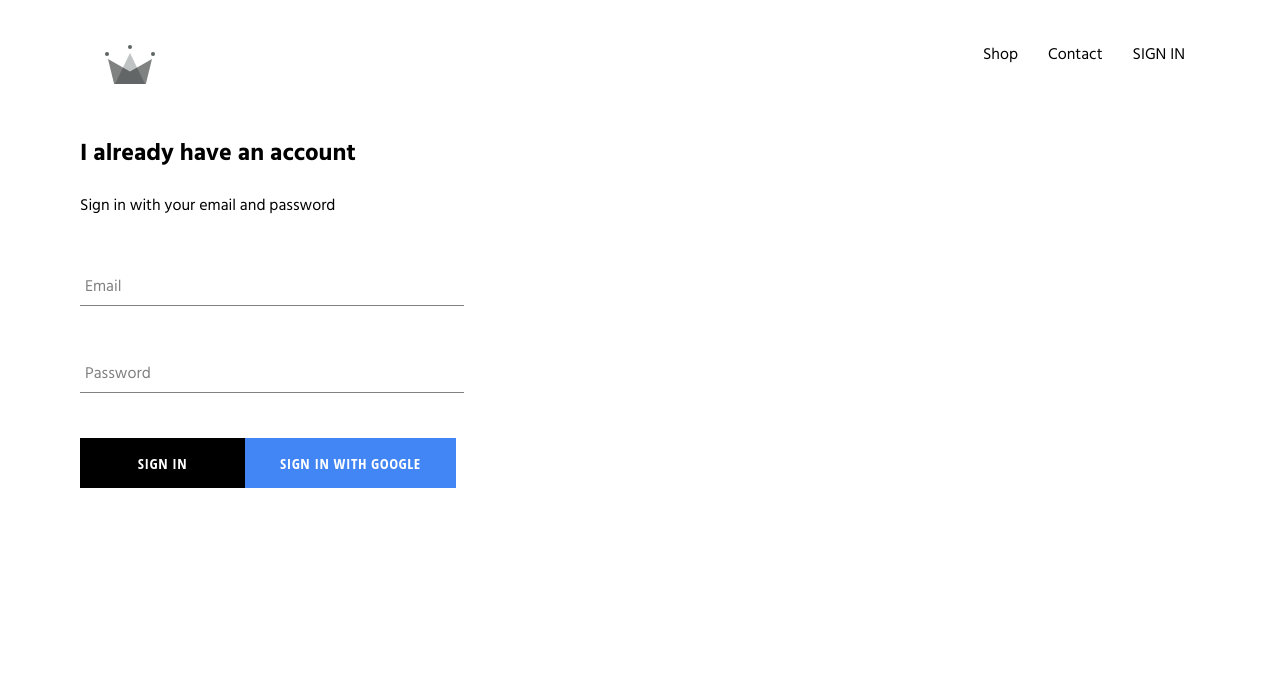
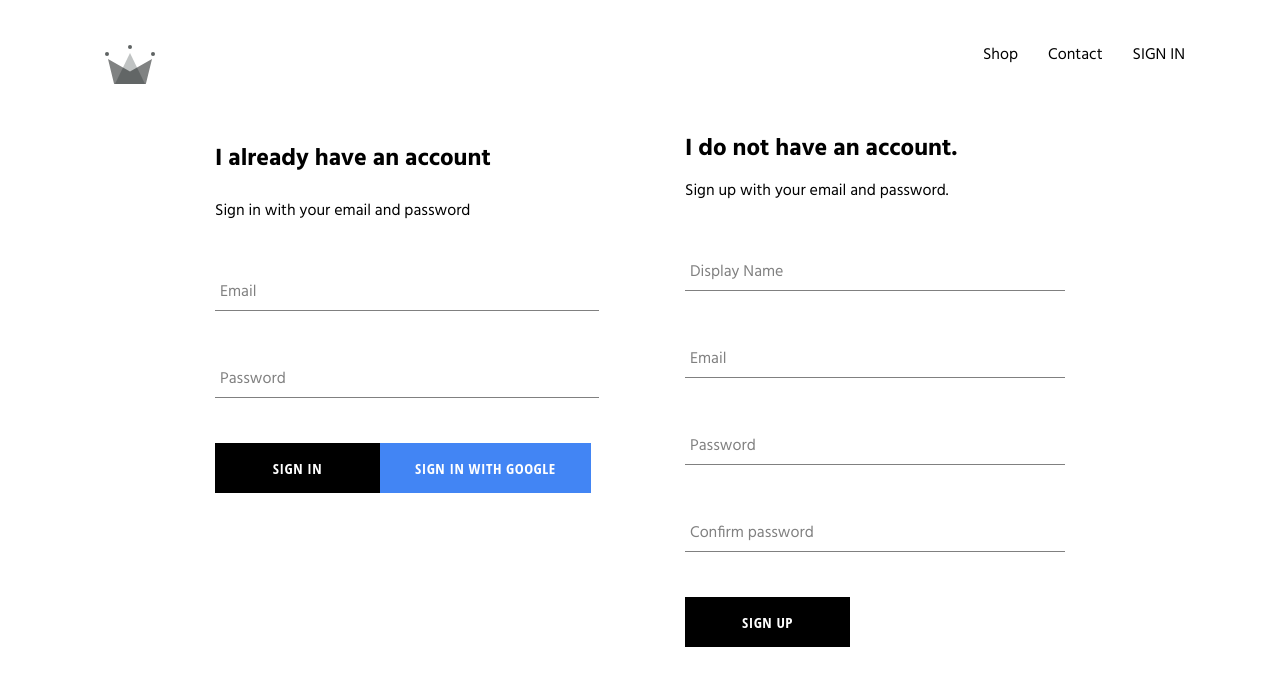
Before and after one commit to Hoolan01/EcommerceApp, a React (Create React App) app: page /signin in a window 1280 px wide. Shown: the top 686 px of the page. Built offline with nearby package versions, Linux system fonts and the light colour scheme; no server answers.

Commit message:
firebase settings

```diff
--- a/src/App.js
+++ b/src/App.js
@@ -5,7 +5,7 @@
 import ShopPage from "./pages/shop/shop.component";
 import Header from "./components/header/header.component";
 import SignInAndSignUpPage from "./pages/sign-in-and-sign-up/sign-in-and-sign-up.component";
-import { auth } from "./firebase/firebase.utils";
+import { auth, createUserProfileDocument } from "./firebase/firebase.utils";
 
 class App extends React.Component {
     constructor() {
@@ -18,9 +18,19 @@
     unsubscribeFromAuth = null;
 
     componentDidMount() {
-        this.unsubscribeFromAuth = auth.onAuthStateChanged((user) => {
-            this.setState({ currentUser: user });
-            console.log(user);
+        this.unsubscribeFromAuth = auth.onAuthStateChanged(async (userAuth) => {
+            if (userAuth) {
+                const userRef = await createUserProfileDocument(userAuth);
+
+                userRef.onSnapshot((snapShot) => {
+                    this.setState({
+                        currentUser: snapShot.id,
+                        ...snapShot.data(),
+                    });
+
+                    console.log(this.state);
+                });
+            } else this.setState({ currentUser: userAuth });
         });
     }
 
--- /dev/null
+++ b/src/components/sign-up/sign-up.component.jsx
@@ -0,0 +1,70 @@
+import React from "react";
+
+import FormInput from "../form-input/form-input.component";
+import CustomButton from "../custom-button/custom-button.component";
+
+import { auth, createUserProfileDocument } from "../../firebase/firebase.utils";
+
+import "./sign-up.styles.scss";
+
+class SignUp extends React.Component {
+    constructor() {
+        super();
+        this.state = {
+            displayName: "",
+            email: "",
+            password: "",
+            confirmPassword: "",
+        };
+    }
+
+    handleSubmit = async (e) => {
+        e.preventDefault();
+
+        const { displayName, email, password, confirmPassword } = this.state;
+
+        if (password !== confirmPassword) {
+            alert("Passwords dont match");
+            return;
+        }
+
+        try {
+            const { user } = await auth.createUserWithEmailAndPassword(email, password);
+            await createUserProfileDocument(user, { displayName });
+
+            this.setState({
+                displayName: "",
+                email: "",
+                password: "",
+                confirmPassword: "",
+            });
+        } catch (error) {
+            console.error(error);
+        }
+    };
+
+    handleChange = (e) => {
+        const { name, value } = e.target;
+
+        this.setState({ [name]: value });
+    };
+
+    render() {
+        const { displayName, email, password, confirmPassword } = this.state;
+        return (
+            <div className="sign-up">
+                <h2 className="title">I do not have an account.</h2>
+                <span>Sign up with your email and password.</span>
+                <form className="sign-up-form" onSubmit={this.handleSubmit}>
+                    <FormInput label="Display Name" name="displayName" type="text" value={displayName} handleChange={this.handleChange} required />
+                    <FormInput label="Email" name="email" type="email" value={email} handleChange={this.handleChange} required />
+                    <FormInput label="Password" name="password" type="password" value={password} handleChange={this.handleChange} required />
+                    <FormInput label="Confirm password" name="confirmPassword" type="password" value={confirmPassword} handleChange={this.handleChange} required />
+                    <CustomButton type="submit">SIGN UP</CustomButton>
+                </form>
+            </div>
+        );
+    }
+}
+
+export default SignUp;
--- /dev/null
+++ b/src/components/sign-up/sign-up.styles.scss
@@ -0,0 +1,9 @@
+.sign-up {
+    display: flex;
+    flex-direction: column;
+    width: 380px;
+
+    .title {
+        margin: 10px 0;
+    }
+}
--- a/src/firebase/firebase.utils.js
+++ b/src/firebase/firebase.utils.js
@@ -12,6 +12,31 @@
     measurementId: "G-KW97TNZ179",
 };
 
+export const createUserProfileDocument = async (userAuth, additionalData) => {
+    if (!userAuth) return;
+
+    const userRef = firestore.doc(`users/${userAuth.uid}`);
+    const snapShot = await userRef.get();
+
+    if (!snapShot.exists) {
+        const { displayName, email } = userAuth;
+        const createdAt = new Date();
+
+        try {
+            await userRef.set({
+                displayName,
+                email,
+                createdAt,
+                ...additionalData,
+            });
+        } catch (error) {
+            console.log("error creating user, error.message");
+        }
+    }
+
+    return userRef;
+};
+
 firebase.initializeApp(config);
 
 export const auth = firebase.auth();
--- a/src/pages/sign-in-and-sign-up/sign-in-and-sign-up.component.jsx
+++ b/src/pages/sign-in-and-sign-up/sign-in-and-sign-up.component.jsx
@@ -1,10 +1,12 @@
 import React from "react";
 import "./sign-in-and-sign-up.styles.scss";
 import SignIn from "../../components/sign-in/sign-in.component.jsx";
+import SignUp from "../../components/sign-up/sign-up.component.jsx";
 
 const SignInAndSignUpPage = () => (
-    <div className="sign-in">
+    <div className="sign-in-and-sign-up">
         <SignIn />
+        <SignUp />
     </div>
 );
 
--- a/src/pages/sign-in-and-sign-up/sign-in-and-sign-up.styles.scss
+++ b/src/pages/sign-in-and-sign-up/sign-in-and-sign-up.styles.scss
@@ -0,0 +1,6 @@
+.sign-in-and-sign-up {
+    width: 850px;
+    display: flex;
+    justify-content: space-between;
+    margin: 30px auto;
+}
```
